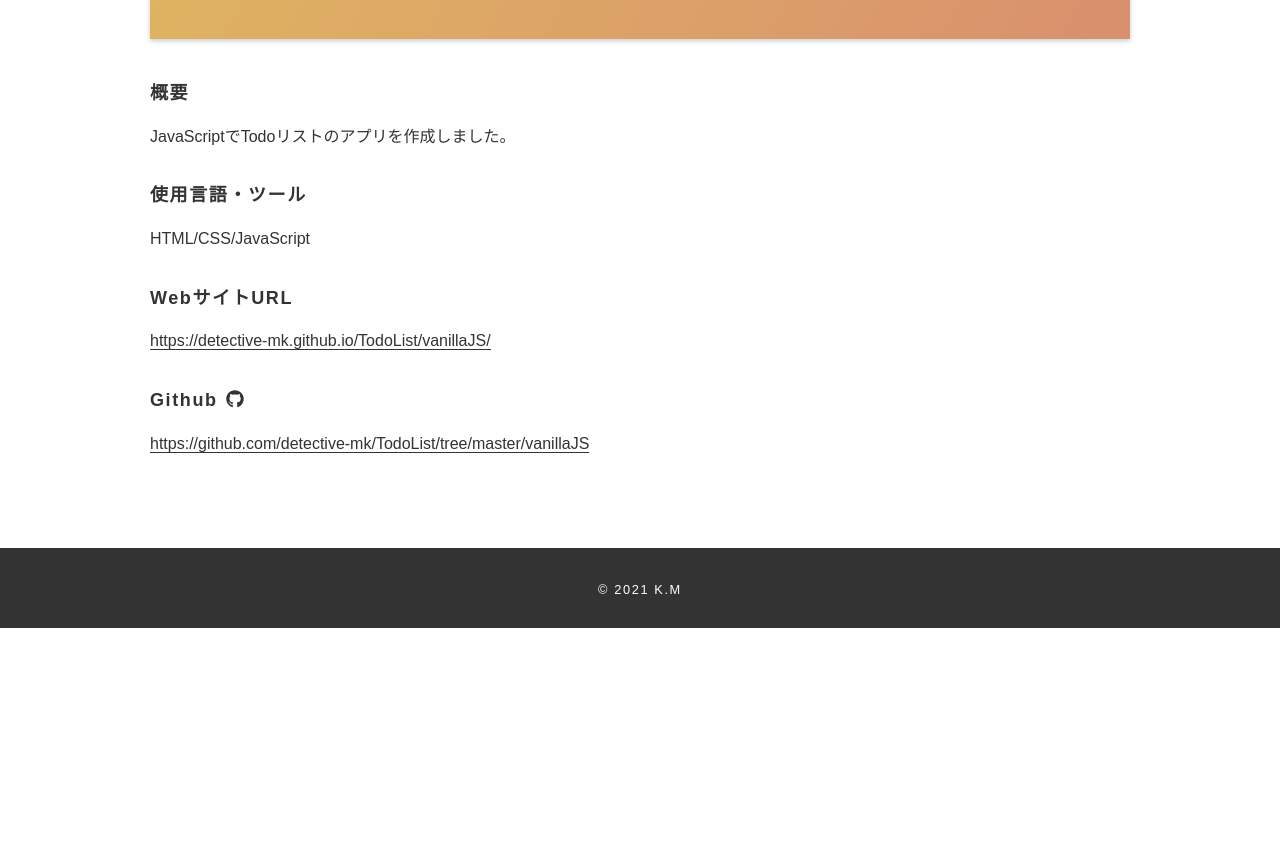
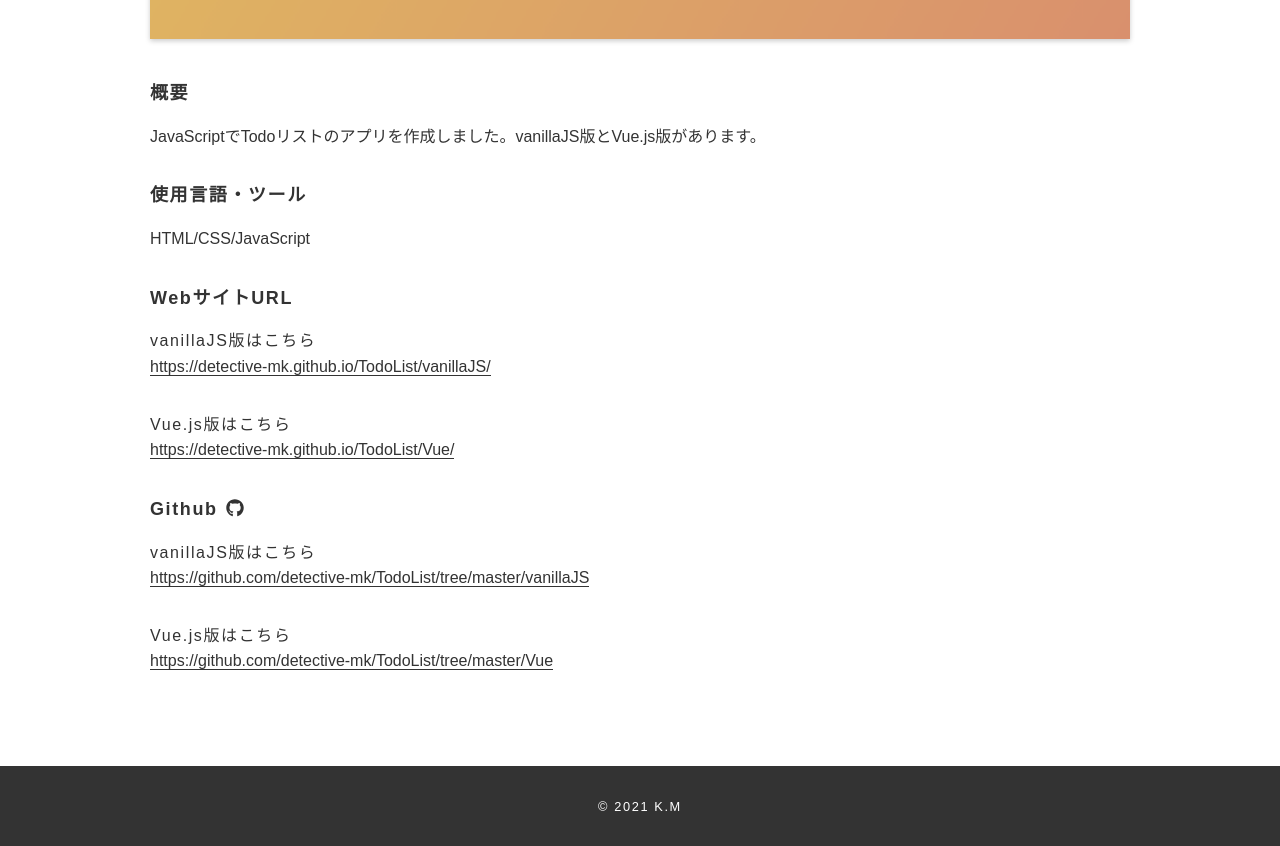
Before and after one commit to detective-mk/old-portfolio, a website: page output/todoLIstApp.html in a window 1280 px wide. Shown: the part 960-1806 px from the top of the page. Before the commit the page ends 1588 px from the top, so only its background shows below. Drawn offline with Linux system fonts and the light colour scheme.

Commit message:
vueのTODOアプリを追加

```diff
--- a/output/todoLIstApp.html
+++ b/output/todoLIstApp.html
@@ -49,22 +49,37 @@
       </div>
       <h2 class="output__title">概要</h2>
       <p class="output__desc">
-        JavaScriptでTodoリストのアプリを作成しました。
+        JavaScriptでTodoリストのアプリを作成しました。vanillaJS版とVue.js版があります。
       </p>
       <h2 class="output__title">使用言語・ツール</h2>
       <p class="output__desc">
         HTML/CSS/JavaScript
       </p>
       <h2 class="output__title">WebサイトURL</h2>
+      <p>vanillaJS版はこちら</p>
       <p class="output__desc">
         <a class="link" href="https://detective-mk.github.io/TodoList/vanillaJS/"
           target="_blank">https://detective-mk.github.io/TodoList/vanillaJS/
         </a>
       </p>
+      <p>Vue.js版はこちら</p>
+      <p class="output__desc">
+        <a class="link" href="https://detective-mk.github.io/TodoList/Vue/"
+          target="_blank">https://detective-mk.github.io/TodoList/Vue/
+        </a>
+      </p>
+
       <h2 class="output__title">Github<span><i class="fab fa-github"></i></span></h2>
+      <p>vanillaJS版はこちら</p>
       <p class="output__desc">
         <a class="link" href="https://github.com/detective-mk/TodoList/tree/master/vanillaJS"
           target="_blank">https://github.com/detective-mk/TodoList/tree/master/vanillaJS
+        </a>
+      </p>
+      <p>Vue.js版はこちら</p>
+      <p class="output__desc">
+        <a class="link" href="https://github.com/detective-mk/TodoList/tree/master/Vue"
+          target="_blank">https://github.com/detective-mk/TodoList/tree/master/Vue
         </a>
       </p>
 
```
